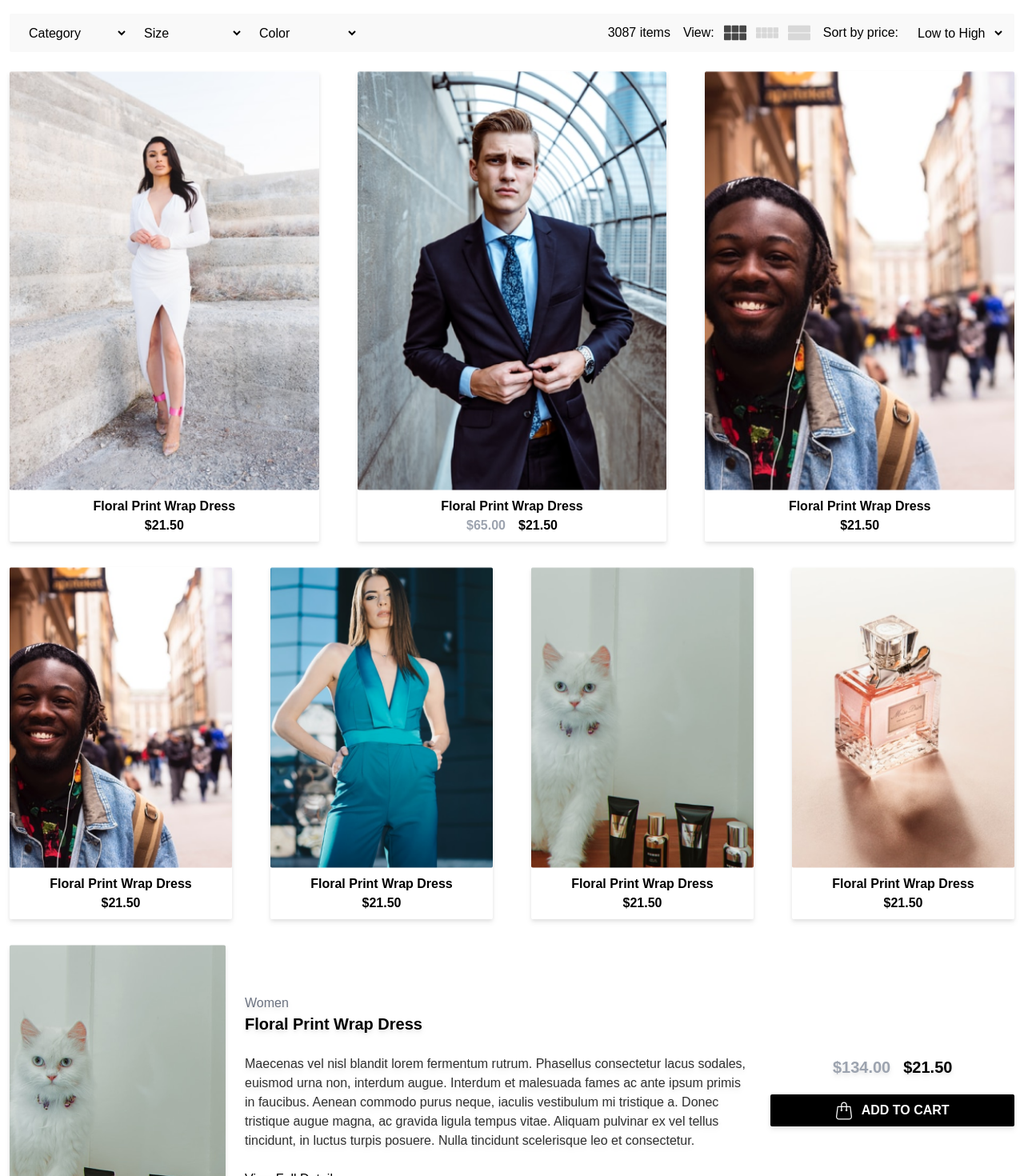
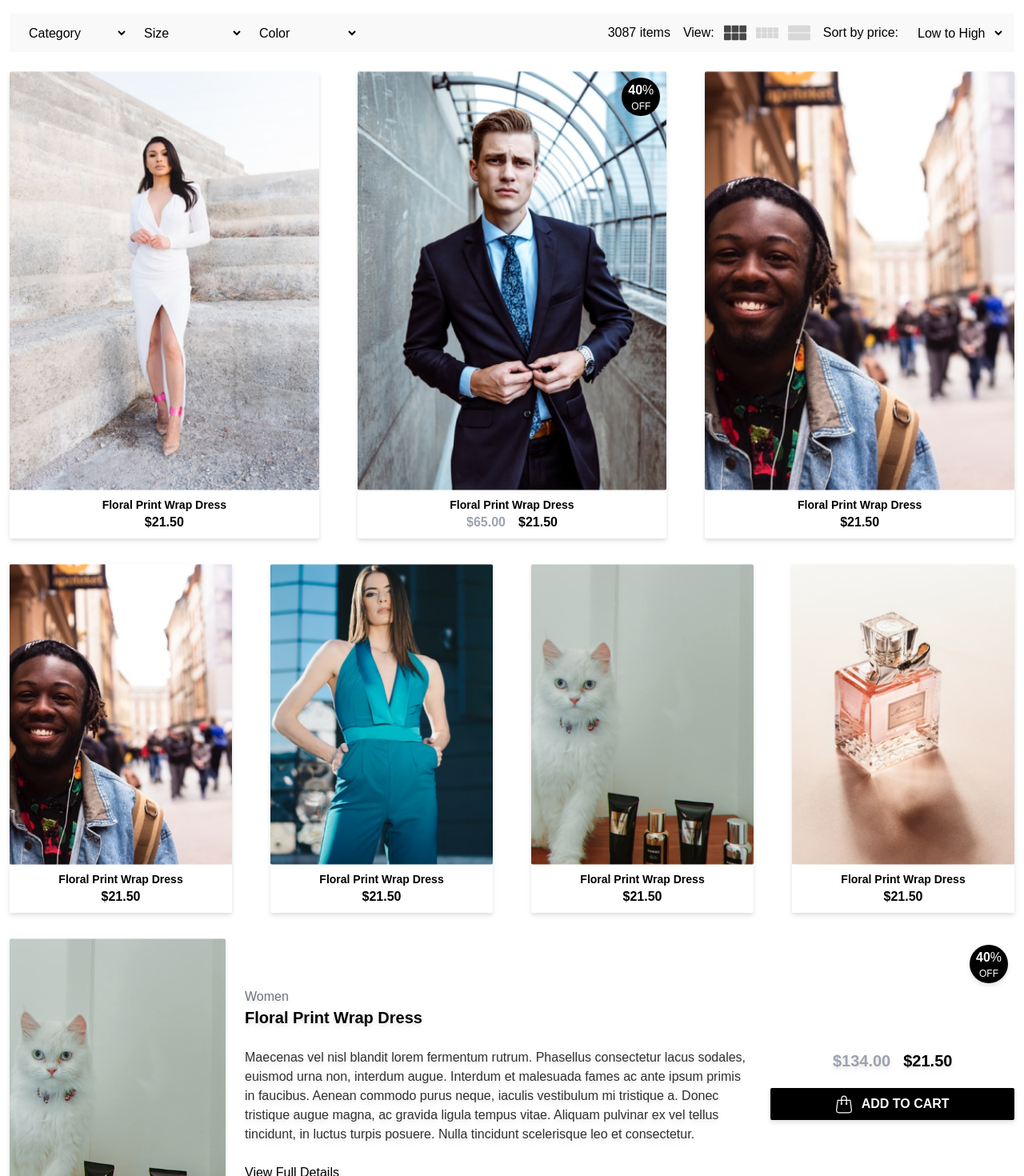
Before and after one commit to MahumSamar/bsluxury, a Next.js app: page / in a window 1280 px wide. Shown: the part 800-2270 px from the top of the page at 80% size. Built offline with nearby package versions, Linux system fonts and the light colour scheme.

Commit message:
discount tag

```diff
--- /dev/null
+++ b/components/ProductCard.tsx
@@ -0,0 +1,47 @@
+import { basketWhite } from "@/assets";
+import Image from "next/image";
+import React from "react";
+
+export const ProductCard = ({ product }: any) => {
+  return (
+    <div className="relative flex flex-col md:flex-row items-center justify-between gap-6 my-6 drop-shadow-md">
+      {product.discount && (
+        <div className="absolute text-white bg-black top-2 right-2 rounded-full w-12 p-1 text-center flex flex-col">
+          <p>
+            <span className="font-xl font-bold">{product.discount}</span>%
+          </p>
+          <p className="text-xs">OFF</p>
+        </div>
+      )}
+      <Image
+        src={product.image}
+        alt={product.title}
+        className="w-full h-full object-cover"
+      />
+      <div className="grid grid-cols-1 lg:grid-cols-3 gap-6">
+        <div className="lg:col-span-2">
+          <div className="mb-6">
+            <p className="text-md text-gray-500">{product.category}</p>
+            <p className="text-xl font-bold">{product.title}</p>
+          </div>
+          <p className="text-md text-[#303030]">{product.description}</p>
+          <p className="mt-6 hover:underline">View Full Details</p>
+        </div>
+        <div className="flex flex-col items-center justify-center gap-5 font-bold">
+          <div className="flex gap-4">
+            {product.originalPrice && (
+              <p className="font-bold text-gray-400 text-xl">
+                {product.originalPrice}
+              </p>
+            )}
+            <p className="text-xl">{product.price}</p>
+          </div>
+          <button className="w-full flex items-center justify-center gap-3 rounded-sm bg-black text-white py-2 text-md">
+            <Image src={basketWhite} alt="cart" className="w-5" />
+            ADD TO CART
+          </button>
+        </div>
+      </div>
+    </div>
+  );
+};
--- a/components/Products.tsx
+++ b/components/Products.tsx
@@ -13,6 +13,7 @@ import {
 import Image from "next/image";
 import { ProductsRow } from "./ProductsRow";
 import { basket, basketWhite } from "@/assets";
+import { ProductCard } from "./ProductCard";
 
 export const Products = () => {
   return (
@@ -46,40 +47,7 @@ export const Products = () => {
       <ProductsRow products={products02} columns={4} />
 
       {products03.map((product, index) => (
-        <div
-          key={index}
-          className="flex flex-col md:flex-row items-center justify-between gap-6 my-6 drop-shadow-md"
-        >
-          <Image
-            src={product.image}
-            alt={product.title}
-            className="w-full h-full object-cover"
-          />
-          <div className="grid grid-cols-1 lg:grid-cols-3 gap-6">
-            <div className="lg:col-span-2">
-              <div className="mb-6">
-                <p className="text-md text-gray-500">{product.category}</p>
-                <p className="text-xl font-bold">{product.title}</p>
-              </div>
-              <p className="text-md text-[#303030]">{product.description}</p>
-              <p className="mt-6 hover:underline">View Full Details</p>
-            </div>
-            <div className="flex flex-col items-center justify-center gap-5 font-bold">
-            <div className="flex gap-4">
-              {product.originalPrice && (
-                <p className="font-bold text-gray-400 text-xl">
-                  {product.originalPrice}
-                </p>
-              )}
-              <p className="text-xl">{product.price}</p>
-            </div>
-              <button className="w-full flex items-center justify-center gap-3 rounded-sm bg-black text-white py-2 text-md">
-                <Image src={basketWhite} alt="cart" className="w-5" />
-                ADD TO CART
-              </button>
-            </div>
-          </div>
-        </div>
+        <ProductCard key={index} product={product}/>
       ))}
     </div>
   );
--- a/components/ProductsRow.tsx
+++ b/components/ProductsRow.tsx
@@ -10,6 +10,14 @@ export const ProductsRow = ({ products, columns }: any) => {
     >
       {products.map((product: any, i: any) => (
         <div key={i} className="bg-white rounded-sm drop-shadow-md my-2">
+          {product.discount && (
+            <div className="absolute text-white bg-black top-2 right-2 rounded-full w-12 p-1 text-center flex flex-col">
+              <p>
+                <span className="font-xl font-bold">{product.discount}</span>%
+              </p>
+              <p className="text-xs">OFF</p>
+            </div>
+          )}
           <div>
             <Image
               key={i}
@@ -19,7 +27,7 @@ export const ProductsRow = ({ products, columns }: any) => {
             />
           </div>
           <div className="flex flex-col items-center justify-between p-2">
-            <p className="whitespace-nowrap text-md font-bold">
+            <p className="text-center text-sm lg:whitespace-nowrap lg:text-md font-bold">
               {product.title}
             </p>
             <div className="flex gap-4">
```
